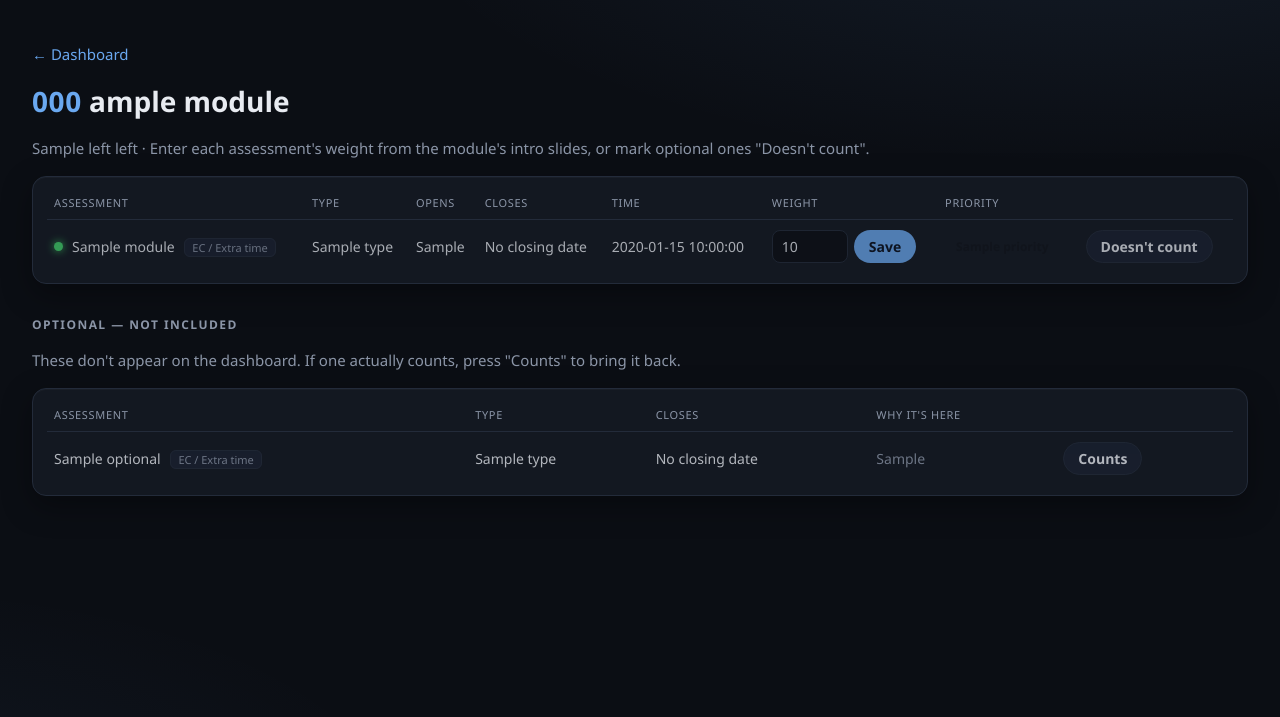
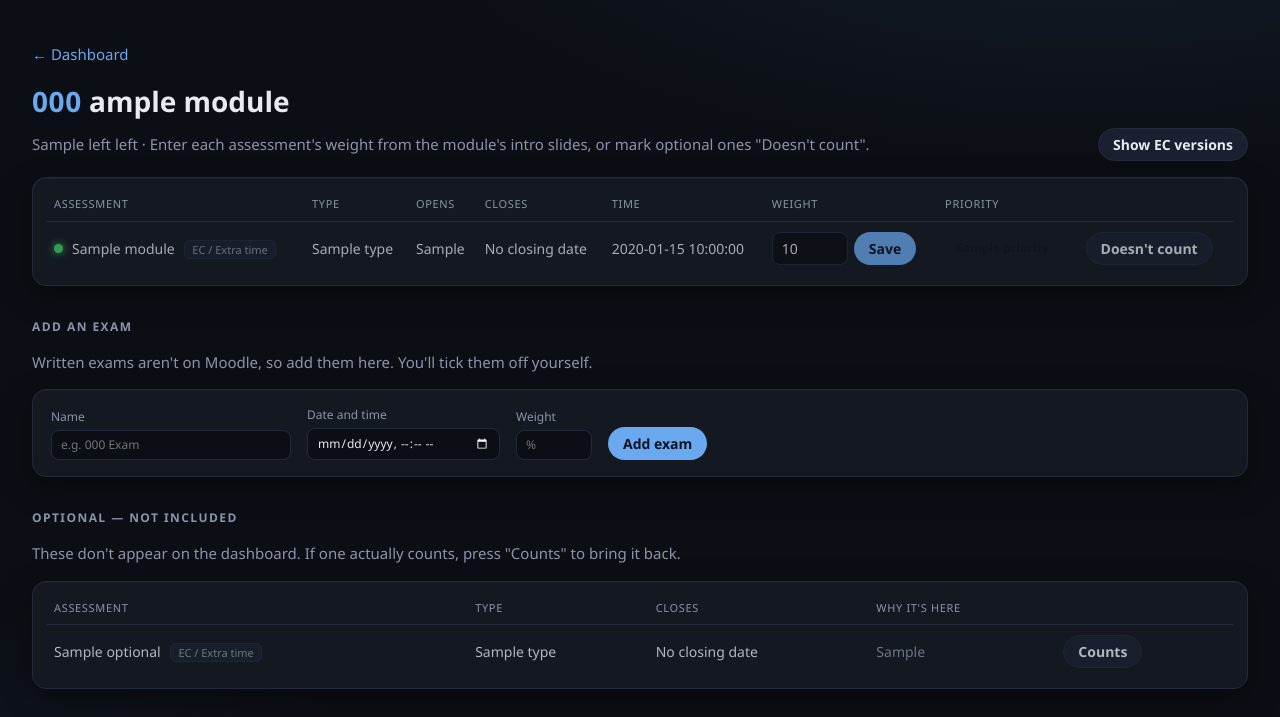
Before and after one commit to deividas-talocka/crunch, a Flask app: template templates/module.html in a window 1280 px wide. Shown: the part 55-772 px from the top of the page. Run offline with Flask 3, Linux system fonts and the light colour scheme; the template is opened without the code that fills it: most values are stand-ins (such as "Sample title", 1, 10 or a date in 2020).

Commit message:
Add EC toggle and manual exams
Co-Authored-By: Claude Opus 5.5 <noreply@anthropic.com>

```diff
--- a/app.py
+++ b/app.py
@@ -1,5 +1,6 @@
 """Flask web app: pages and form handlers. Run with:  python app.py"""
 import json
+from datetime import datetime
 from pathlib import Path
 
 from flask import Flask, abort, redirect, render_template, request
@@ -53,25 +54,46 @@ def dashboard():
 
 @app.route("/module/<int:course_id>")
 def module(course_id):
+    show_ec = request.args.get("ec") == "1"
     view = load_view(show_ec=True)
     found = next((m for m in view["modules"] if m["id"] == course_id), None)
     if found is None:
         abort(404)
-    return render_template("module.html", view=view, module=found)
+    if not show_ec:
+        found["items"] = [r for r in found["items"] if not r["ec"]]
+        found["optional"] = [r for r in found["optional"] if not r["ec"]]
+    return render_template("module.html", view=view, module=found, show_ec=show_ec)
+
+
+@app.post("/module/<int:course_id>/exam")
+def add_exam(course_id):
+    name = request.form.get("name", "").strip()
+    when = request.form.get("close", "")
+    try:
+        close_ts = datetime.strptime(when, "%Y-%m-%dT%H:%M").timestamp()
+    except ValueError:
+        return back()  # name and date are required; the form enforces them too
+    weight = parse_weight(request.form.get("weight", ""))
+    if name:
+        storage.add_exam(course_id, name, close_ts, weight)
+    return back()
+
+
+def parse_weight(raw):
+    """"30", "2.5" or "30%" -> a number between 0 and 100; anything else -> None."""
+    raw = raw.strip().rstrip("%")
+    try:
+        weight = float(raw) if raw else None
+    except ValueError:
+        return None
+    if weight is None or not 0 < weight <= 100:
+        return None
+    return int(weight) if weight.is_integer() else weight
 
 
 @app.post("/assessment/<assessment_id>/weight")
 def set_weight(assessment_id):
-    raw = request.form.get("weight", "").strip().rstrip("%")
-    try:
-        weight = float(raw) if raw else None
-    except ValueError:
-        weight = None
-    if weight is not None and not 0 < weight <= 100:
-        weight = None
-    if weight is not None and weight.is_integer():
-        weight = int(weight)
-    storage.update_assessment(assessment_id, weight=weight)
+    storage.update_assessment(assessment_id, weight=parse_weight(request.form.get("weight", "")))
     return back()
 
 
--- a/static/style.css
+++ b/static/style.css
@@ -165,6 +165,12 @@ button, .button {
 }
 button.secondary, .button.secondary { background: var(--panel-2); color: var(--text); border-color: var(--border); }
 button:hover, .button:hover { filter: brightness(1.12); text-decoration: none; }
+.button.active { border-color: var(--accent); color: var(--accent); }
+.module-intro { display: flex; flex-wrap: wrap; align-items: center; justify-content: space-between; gap: 12px; }
+.module-intro p { margin: 0; }
+.exam-form { display: flex; flex-wrap: wrap; align-items: flex-end; gap: 16px; padding: 16px 18px; }
+.exam-form label { display: flex; flex-direction: column; gap: 4px; font-size: 12px; color: var(--muted); }
+.exam-form input[type="text"] { width: 240px; }
 .button.disabled { opacity: .35; cursor: default; filter: none; }
 
 /* EC / extra-time rows (only shown when the EC button is on) */
--- a/templates/dashboard.html
+++ b/templates/dashboard.html
@@ -47,6 +47,9 @@
     </div>
     <div class="month-nav">
       {% set ec = '&ec=1' if show_ec else '' %}
+      {% set m_param = request.args.get('m', '0') %}
+      <a class="button secondary{{ ' active' if show_ec }}" href="?m={{ m_param }}{{ '' if show_ec else '&ec=1' }}"
+         title="Show or hide EC / extra-time versions">{{ 'Hide EC versions' if show_ec else 'Show EC versions' }}</a>
       {% if prev_m is not none %}<a class="button secondary" href="?m={{ prev_m }}{{ ec|safe }}">◀ Previous</a>
       {% else %}<span class="button secondary disabled">◀ Previous</span>{% endif %}
       {% if next_m is not none %}<a class="button secondary" href="?m={{ next_m }}{{ ec|safe }}">Next ▶</a>
--- a/templates/module.html
+++ b/templates/module.html
@@ -3,7 +3,10 @@
 {% block content %}
 <p><a href="{{ url_for('dashboard') }}">← Dashboard</a></p>
 <h1 class="page-title"><span class="module-code">{{ module.code }}</span> {{ module.title[module.code|length:] }}</h1>
-<p class="muted">{{ module.left }} left · Enter each assessment's weight from the module's intro slides, or mark optional ones "Doesn't count".</p>
+<div class="module-intro">
+  <p class="muted">{{ module.left }} left · Enter each assessment's weight from the module's intro slides, or mark optional ones "Doesn't count".</p>
+  <a class="button secondary{{ ' active' if show_ec }}" href="?{{ '' if show_ec else 'ec=1' }}">{{ 'Hide EC versions' if show_ec else 'Show EC versions' }}</a>
+</div>
 
 <div class="panel">
   <table>
@@ -41,6 +44,15 @@
   </table>
 </div>
 
+<h2 class="section-title spaced">Add an exam</h2>
+<p class="muted">Written exams aren't on Moodle, so add them here. You'll tick them off yourself.</p>
+<form method="post" action="{{ url_for('add_exam', course_id=module.id) }}" class="panel exam-form">
+  <label>Name <input type="text" name="name" required placeholder="e.g. {{ module.code }} Exam"></label>
+  <label>Date and time <input type="datetime-local" name="close" required></label>
+  <label>Weight <input type="number" name="weight" step="any" min="0" max="100" placeholder="%"></label>
+  <button type="submit">Add exam</button>
+</form>
+
 {% if module.optional %}
 <h2 class="section-title spaced">Optional — not included</h2>
 <p class="muted">These don't appear on the dashboard. If one actually counts, press "Counts" to bring it back.</p>
--- a/tracker.py
+++ b/tracker.py
@@ -129,7 +129,7 @@ def build_view(snapshot, notes, settings, show_ec=False, now=None):
             reason = None  # I said it counts, whatever the automatic check thinks
         else:
             reason = optional_reason(item, settings)
-        weight = item["weight"] if item.get("manual_exam") else note.get("weight")
+        weight = note.get("weight", item.get("weight"))  # an exam's weight can be edited later
         done = item["completed"] or item.get("manual_done") or note.get("manual_done", False)
         row = {
             "id": item["id"], "module_id": module["id"], "module_code": module["code"],
```
Also changed, not shown: devpost/checklist.md (+1 -1 lines), storage.py (+11 -0 lines), tests/test_tracker.py (+10 -0 lines).
